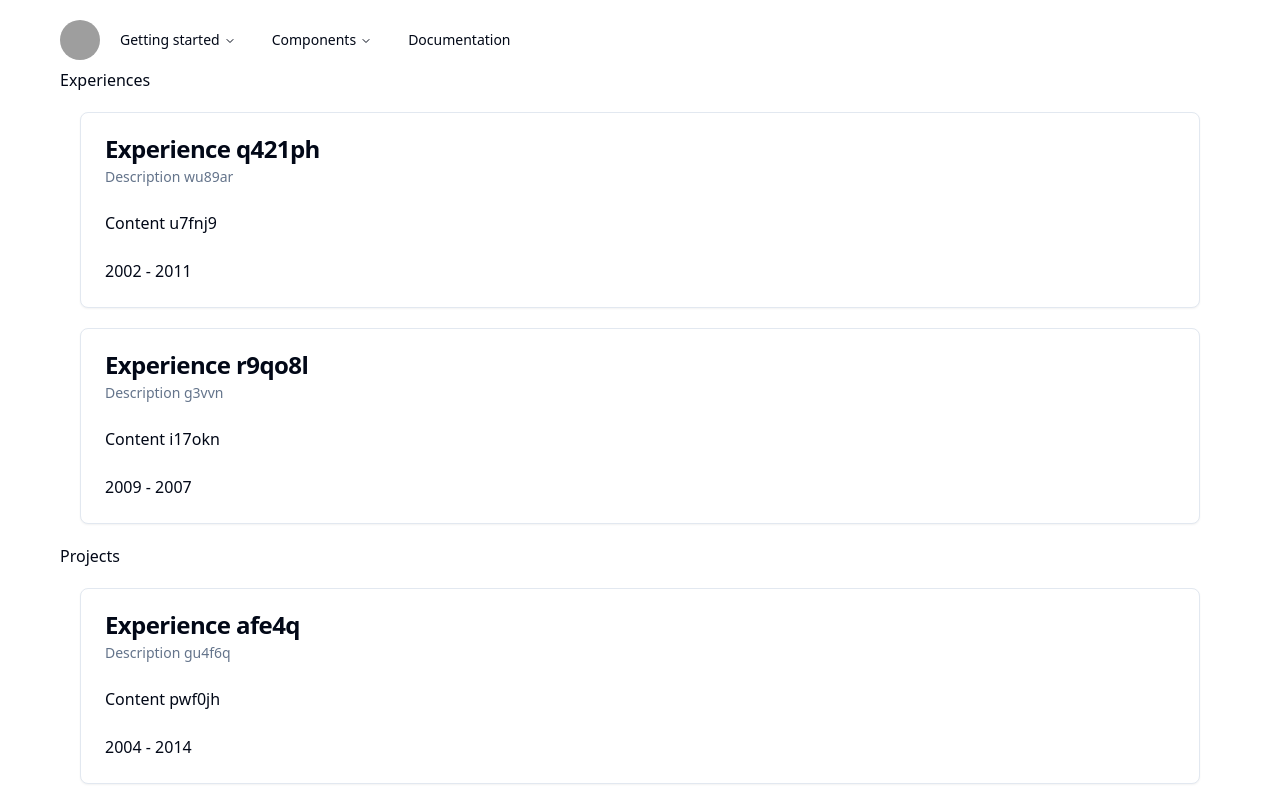
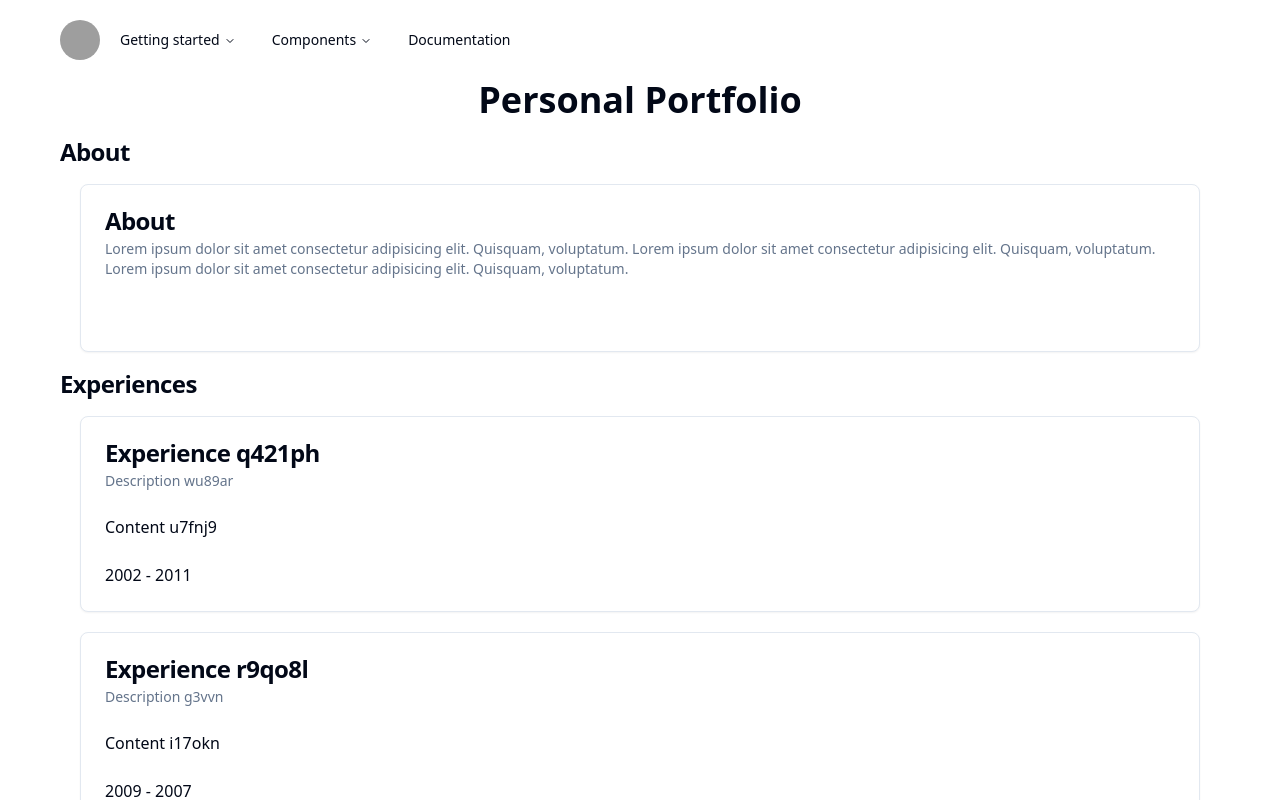
Before and after one commit to LBF38/cv_generator, a Next.js app: page / in a window 1280 px wide. Shown: the top 800 px of the page. Built offline with nearby package versions, Linux system fonts and the light colour scheme; grey boxes are pictures that could not be loaded.

Commit message:
refactor(ui): :recycle: update experiences page
improve and fix page w/ fake_data entries

```diff
--- a/src/app/page.tsx
+++ b/src/app/page.tsx
@@ -1,19 +1,24 @@
 "use client";
 import ExperienceCard, { ExperienceCardProps } from '@/components/experience-card';
 import { NavigationMenuDemo } from '@/components/navigation-bar';
-import { sections } from '@/lib/fake_data'; // TODO: replace it w/ real data. (from db or local storage)
+import { SectionsEntity, fake_sections as fakeSections } from '@/lib/fake_data'; // TODO: replace it w/ real data. (from db or local storage)
+import { useEffect, useState } from 'react';
 
 
 export default function Home() {
+  const [sections, setSections] = useState<SectionsEntity[]>([]);
+  useEffect(() => setSections(fakeSections), []);
+
   return (
     <div style={{ maxWidth: '1200px', margin: '0 auto', padding: '20px' }}>
       <header>
         <NavigationMenuDemo />
       </header>
       <main>
+        <h1 className='text-4xl font-bold text-center my-5'>Personal Portfolio</h1>
         {sections.map((section) => (
           <section id={section.id} key={section.id}>
-            <h1>{section.title}</h1>
+            <h1 className='text-2xl font-semibold leading-none tracking-tight'>{section.title}</h1>
             {section.experiences.map((experience, index) => (
               <ExperienceCard key={index} {...experience} />
             ))}
--- a/src/lib/fake_data.ts
+++ b/src/lib/fake_data.ts
@@ -1,20 +1,10 @@
 import { ExperienceCardProps } from "@/components/experience-card";
 import { generateExperience, getRandomInt } from "./utils";
 
-export const sections: { title: string, id: string, experiences: Partial<ExperienceCardProps>[] }[] = [
-    {
-        title: "Experiences",
-        id: "#experiences",
-        experiences: Array.from({ length: getRandomInt(2, 5) }, generateExperience)
-    },
-    {
-        title: "Projects",
-        id: "#projects",
-        experiences: Array.from({ length: getRandomInt(2, 5) }, generateExperience)
-    },
-    {
-        title: "Studies",
-        id: "#studies",
-        experiences: Array.from({ length: getRandomInt(2, 5) }, generateExperience)
-    }
+export class SectionsEntity {
+    constructor(public title: string, public id: string, public experiences: Partial<ExperienceCardProps>[]) { }
+};
+
+export const fake_sections: SectionsEntity[] = [new SectionsEntity("About", "#about", [{ title: "About", description: "Lorem ipsum dolor sit amet consectetur adipisicing elit. Quisquam, voluptatum. Lorem ipsum dolor sit amet consectetur adipisicing elit. Quisquam, voluptatum. Lorem ipsum dolor sit amet consectetur adipisicing elit. Quisquam, voluptatum.", content: "", footer: "" }]),
+new SectionsEntity("Experiences", "#experiences", Array.from({ length: getRandomInt(2, 5) }, generateExperience)), new SectionsEntity("Projects", "#projects", Array.from({ length: getRandomInt(2, 5) }, generateExperience)), new SectionsEntity("Studies", "#studies", Array.from({ length: getRandomInt(2, 5) }, generateExperience)),
 ];
```
